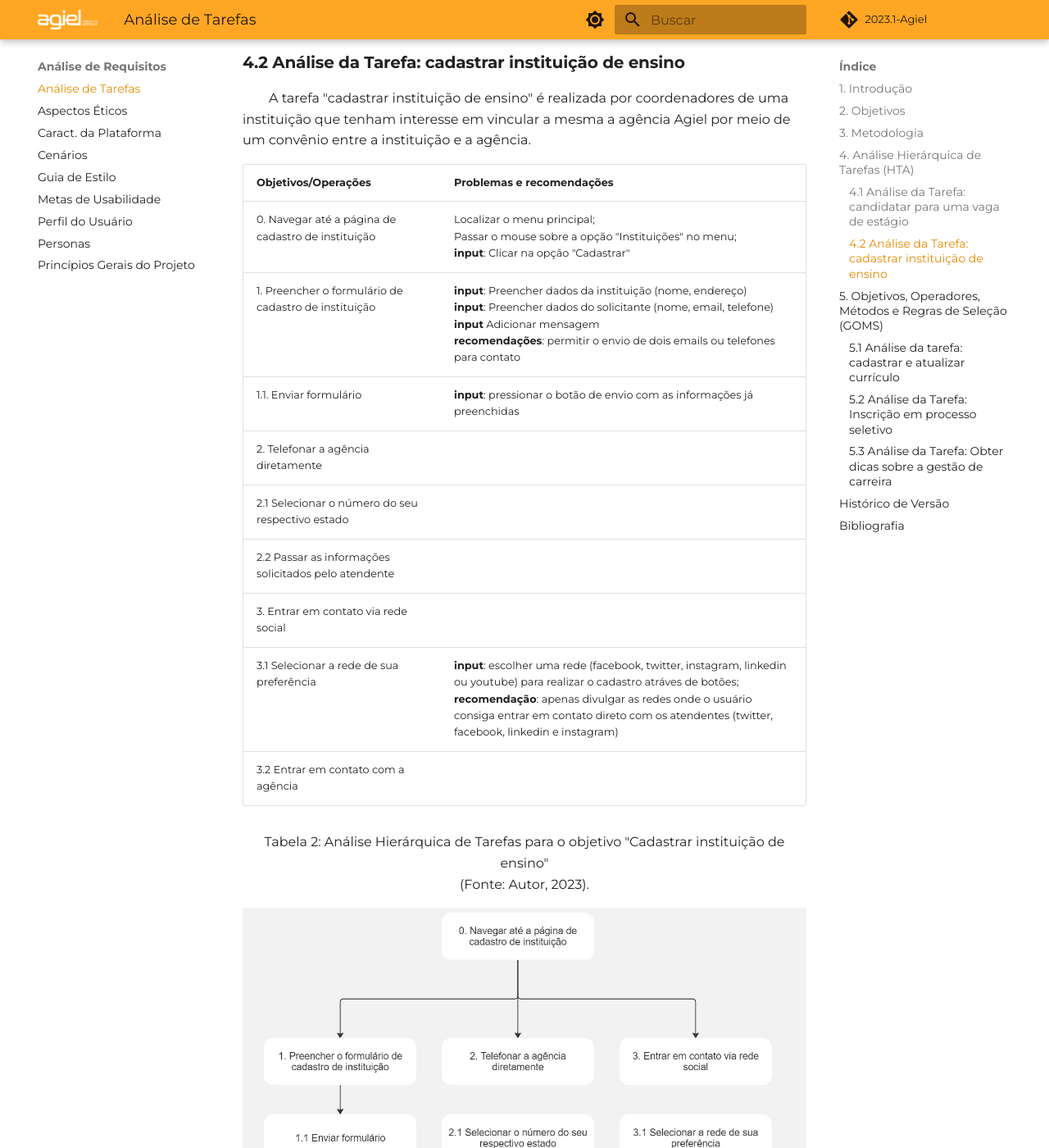
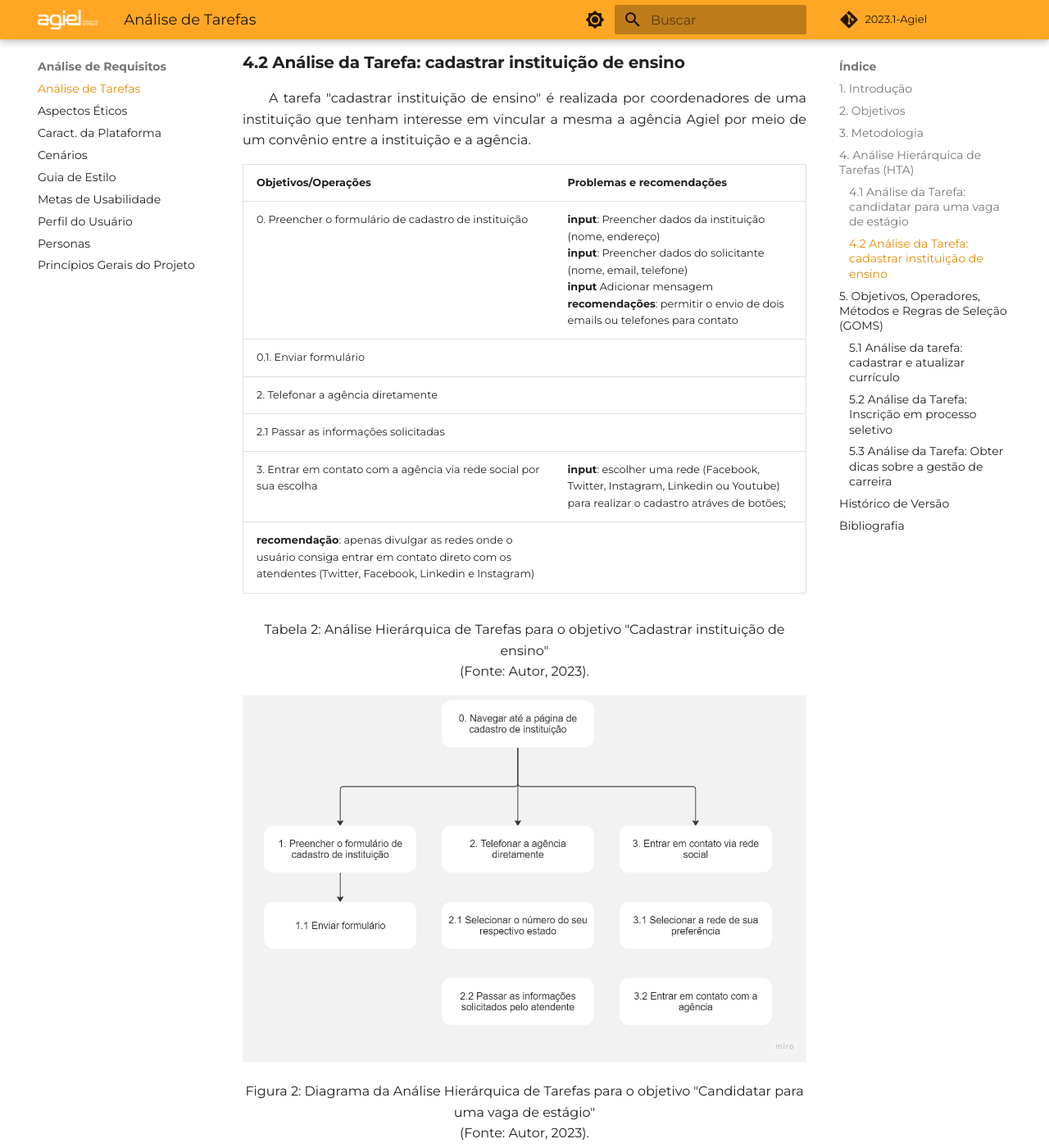
Before and after one commit to Interacao-Humano-Computador/2023.1-Agiel, an MkDocs documentation site: the page built from docs/requisitos/analise_tarefas.md, in a window 1280 px wide and 1400 px high, scrolled down 2221 px. Shown: the whole window at 82% size. Built offline with MkDocs 1.6.1 and Material for MkDocs 9.7.7, drawn with Linux system fonts in a browser that asks for light colours; some web fonts are replaced; comment, search, counter and statistics services are not loaded; some of the changed text lies outside the part shown.

Commit message:
alterando goms

```diff
--- a/docs/requisitos/analise_tarefas.md
+++ b/docs/requisitos/analise_tarefas.md
@@ -46,21 +46,18 @@
 </div>
 
 ### **4.2 Análise da Tarefa: cadastrar instituição de ensino**
-
-<p> &emsp;&emsp;A tarefa "cadastrar instituição de ensino" é realizada por coordenadores de uma instituição que tenham interesse em vincular a mesma a agência Agiel por meio de um convênio entre a instituição e a agência.
+<p align="justify">
+&emsp;&emsp;A tarefa "cadastrar instituição de ensino" é realizada por coordenadores de uma instituição que tenham interesse em vincular a mesma a agência Agiel por meio de um convênio entre a instituição e a agência.
 </p>
 
 | Objetivos/Operações                    | Problemas e recomendações                                                                                                                                                                                                                                                                                       |
 |----------------------------------------|-----------------------------------------------------------------------------------------------------------------------------------------------------------------------------------------------------------------------------------------------------------------------------------------------------------------|
-| 0. Navegar até a página de cadastro de instituição | Localizar o menu principal; <br/> Passar o mouse sobre a opção "Instituições" no menu; <br/> **input**: Clicar na opção "Cadastrar" |
-| 1. Preencher o formulário de cadastro de instituição             | **input**: Preencher dados da instituição (nome, endereço)<br/> **input**: Preencher dados do solicitante (nome, email, telefone)<br/> **input** Adicionar mensagem <br/> **recomendações**: permitir o envio de dois emails ou telefones para contato |
-| 1.1. Enviar formulário | **input**: pressionar o botão de envio com as informações já preenchidas|
+| 0. Preencher o formulário de cadastro de instituição             | **input**: Preencher dados da instituição (nome, endereço)<br/> **input**: Preencher dados do solicitante (nome, email, telefone)<br/> **input** Adicionar mensagem <br/> **recomendações**: permitir o envio de dois emails ou telefones para contato |
+| 0.1. Enviar formulário | |
 | 2. Telefonar a agência diretamente | |
-| 2.1 Selecionar o número do seu respectivo estado | |
-| 2.2 Passar as informações solicitados pelo atendente | |
-| 3. Entrar em contato via rede social | |
-| 3.1 Selecionar a rede de sua preferência | **input**: escolher uma rede (facebook, twitter, instagram, linkedin ou youtube) para realizar o cadastro atráves de botões; <br/> **recomendação**: apenas divulgar as redes onde o usuário consiga entrar em contato direto com os atendentes (twitter, facebook, linkedin e instagram)|
-| 3.2 Entrar em contato com a agência | |
+| 2.1 Passar as informações solicitadas | |
+| 3. Entrar em contato com a agência via rede social por sua escolha | **input**: escolher uma rede (Facebook, Twitter, Instagram, Linkedin ou Youtube) para realizar o cadastro atráves de botões;
+**recomendação**: apenas divulgar as redes onde o usuário consiga entrar em contato direto com os atendentes (Twitter, Facebook, Linkedin e Instagram) |
 
 <div style="text-align: center">
 <p> Tabela 2: Análise Hierárquica de Tarefas para o objetivo "Cadastrar instituição de ensino" <br/>(Fonte: Autor, 2023).</p>
@@ -107,23 +104,11 @@
 &emsp;&emsp;Nessa tarefa, o objetivo do usuário é realizar a inscrição em um processo seletivo de sua escolha.
 </p>
 <p>Goal 0: Se inscrever em um processo seletivo</p>
-&emsp;&emsp;- Method 1: Acessar área "Processos Seletivos" via menu.
-<p>&emsp;&emsp;&emsp; OP 1.1: Clicar na sessão de "Estudante".</p>
-<p>&emsp;&emsp;&emsp; OP 1.2: Clicar na sessão de "processos seletivos".</p>
-<p>&emsp;&emsp;&emsp; OP 1.3: Visualizar os processos seletivos disponíveis.</p>
-<p>&emsp;&emsp;&emsp; OP 1.4: Clicar em "saiba mais" no processo de sua escolha.</p>
-<p>&emsp;&emsp;&emsp; OP 1.5: Ler as informações do processo seletivo (descrição, requisitos, cronograma, etapas).</p>
-<p>&emsp;&emsp;&emsp; OP 1.6: Enviar candidatura</p>
-&emsp;&emsp;- Method 2: Acessar área "Estudante" via menu.
-<p>&emsp;&emsp;&emsp; OP 2.1: Realizar o login na plataforma.</p>
-<p>&emsp;&emsp;&emsp; OP 2.2: Clicar em "Disponíveis (Meu Curso)".</p>
-<p>&emsp;&emsp;&emsp; OP 2.3: Visualizar os processos seletivos disponíveis.</p>
-<p>&emsp;&emsp;&emsp; OP 2.4: Clicar em "saiba mais" no processo de sua escolha.</p>
-<p>&emsp;&emsp;&emsp; OP 2.5: Clicar em "saiba mais" no processo de sua escolha.</p>
-<p>&emsp;&emsp;&emsp; OP 2.6: Ler as informações do processo seletivo (descrição, requisitos, cronograma, etapas).</p>
-<p>&emsp;&emsp;&emsp; OP 2.7: Enviar candidatura</p>
+<p>&emsp;&emsp;&emsp; OP 1.1: Visualizar os processos seletivos disponíveis.</p>
+<p>&emsp;&emsp;&emsp; OP 1.2: Ler as informações do processo seletivo (descrição, requisitos, cronograma, etapas).</p>
+<p>&emsp;&emsp;&emsp; OP 1.3: Acrescentar </p>
+<p>&emsp;&emsp;&emsp; OP 1.4: Enviar candidatura</p>
 <p align="justify">
-&emsp;No primeiro método o usuário consegue visualizar processos que o mesmo não tem os requisitos mínimos, o mesmo pode só vir a descobrir deste detalha no momento em que tenta apertar o botão de "quero me cadastrar" onde o mesmo caso não tenha os requisitos é impedido pelo site.
 </p>
 
 ### **5.3 Análise da Tarefa: Obter dicas sobre a gestão de carreira**
```
Also changed, not shown: docs/projeto_final.md (+1 -1 lines).
